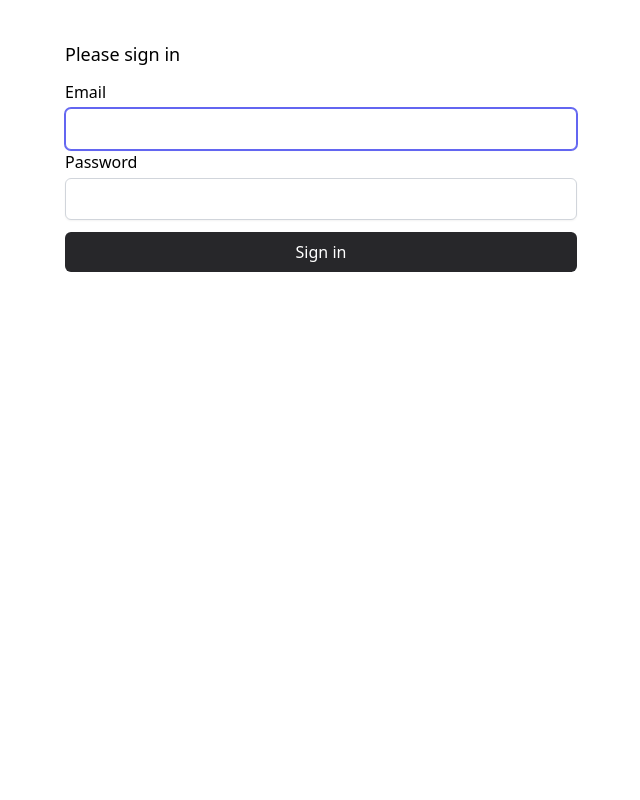
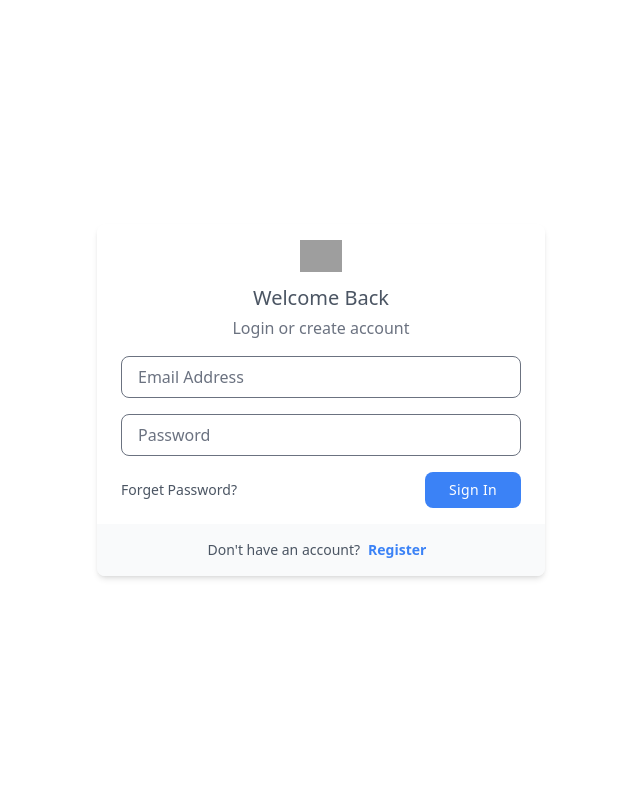
Before and after one commit to Boris-Picard/RoomEase, a Symfony app: template templates/login/login.html.twig in a window 1280 px wide. Shown: the whole page, without its empty margins (319-959 px from the left). Run offline with Twig, Linux system fonts and the light colour scheme; the template is opened without the code that fills it, so the values that code supplies are empty; style sheets or scripts are compiled from the project's sources; some libraries are stand-ins or nearby versions; grey boxes are pictures that could not be loaded.

Commit message:
feat: signin page done

```diff
--- a/templates/login/login.html.twig
+++ b/templates/login/login.html.twig
@@ -4,42 +4,45 @@
 {% endblock %}
 
 {% block body %}
-	<div class="max-w-lg mx-auto mt-10 space-y-3">
-		<form method="post">
-			{% if error %}
-				<div class="mb-3 bg-red-500 text-white p-4 rounded">{{ error.messageKey|trans(error.messageData, 'security') }}</div>
-			{% endif %}
+	<section class="h-screen flex mx-auto justify-center items-center">
+		<div class="w-full max-w-md mx-auto overflow-hidden bg-white rounded-lg shadow-md dark:bg-gray-800">
+			<div class="px-6 py-4">
+				<div class="flex justify-center mx-auto">
+					<img class="w-auto h-7 sm:h-8" src="https://svgsilh.com/svg/1210520-3f51b5.svg" alt="website logo">
+				</div>
 
-			{% if app.user %}
-				<div class="mb-3">
-					You are logged in as
-					{{ app.user.userIdentifier }},
-					<a href="{{ path('app_logout') }}">Logout</a>
-				</div>
-			{% endif %}
+				<h3 class="mt-3 text-xl font-medium text-center text-gray-600 dark:text-gray-200">Welcome Back</h3>
 
-			<h1 class="text-lg font-medium mb-3">Please sign in</h1>
-			<label for="username">Email</label>
-			<input type="email" value="{{ last_username }}" name="_username" id="username" class="form-control block w-full px-4 py-2 mt-1 border border-gray-300 rounded-md shadow-sm focus:outline-none focus:ring-indigo-500 focus:border-indigo-500" autocomplete="email" required autofocus>
-			<label for="password">Password</label>
-			<input type="password" name="_password" id="password" class="form-control block w-full px-4 py-2 mt-1 border border-gray-300 rounded-md shadow-sm focus:outline-none focus:ring-indigo-500 focus:border-indigo-500" autocomplete="current-password" required>
+				<p class="mt-1 text-center text-gray-500 dark:text-gray-400">Login or create account</p>
 
-			<input
-			type="hidden" name="_csrf_token" value="{{ csrf_token('authenticate') }}">
+				<form method="post">
+					{% if error %}
+						<div class="mb-3 bg-red-500 text-white p-4 rounded">{{ error.messageKey|trans(error.messageData, 'security') }}</div>
+					{% endif %}
+					<div class="w-full mt-4">
+						<input value="{{ last_username }}" name="_username" id="username" class="block w-full px-4 py-2 mt-2 text-gray-700 placeholder-gray-500 bg-white border dark:text-white rounded-lg dark:bg-gray-800 dark:border-gray-600 dark:placeholder-gray-400 focus:border-blue-400 dark:focus:border-blue-300 focus:ring-opacity-40 focus:outline-none focus:ring focus:ring-blue-300" type="email" placeholder="Email Address" aria-label="Email Address"/>
+					</div>
 
-			{#
-			            Uncomment this section and add a remember_me option below your firewall to activate remember me functionality.
-			            See https://symfony.com/doc/current/security/remember_me.html
+					<div class="w-full mt-4">
+						<input name="_password" id="password" class="block w-full px-4 py-2 mt-2 text-gray-700 placeholder-gray-500 dark:text-white bg-white border rounded-lg dark:bg-gray-800 dark:border-gray-600 dark:placeholder-gray-400 focus:border-blue-400 dark:focus:border-blue-300 focus:ring-opacity-40 focus:outline-none focus:ring focus:ring-blue-300" type="password" placeholder="Password" aria-label="Password"/>
+					</div>
 
-			            <div class="checkbox mb-3">
-			                <input type="checkbox" name="_remember_me" id="_remember_me">
-			                <label for="_remember_me">Remember me</label>
-			            </div>
-			        #}
+					<div class="flex items-center justify-between mt-4">
+						<a href="#" class="text-sm text-gray-600 dark:text-gray-200 hover:text-gray-500">Forget Password?</a>
+						<input type="hidden" name="_csrf_token" value="{{ csrf_token('authenticate') }}">
+						<button class="px-6 py-2 text-sm font-medium tracking-wide text-white capitalize transition-colors duration-300 transform bg-blue-500 rounded-lg hover:bg-blue-400 focus:outline-none focus:ring focus:ring-blue-300 focus:ring-opacity-50">
+							Sign In
+						</button>
+					</div>
+				</form>
+			</div>
 
-			<button class="mt-3 w-full py-2 px-4 bg-zinc-800 text-white rounded-md hover:bg-zinc-600 focus:outline-none focus:ring-2 focus:ring-offset-2 focus:ring-blue-500" type="submit">
-				Sign in
-			</button>
+			<div class="flex items-center justify-center py-4 text-center bg-gray-50 dark:bg-gray-700">
+				<span class="text-sm text-gray-600 dark:text-gray-200">Don't have an account?
+				</span>
+
+				<a href="{{path('app_register_guest')}}" class="mx-2 text-sm font-bold text-blue-500 dark:text-blue-400 hover:underline">Register</a>
+			</div>
 		</div>
-	</form>
+	</section>
 {% endblock %}
```
